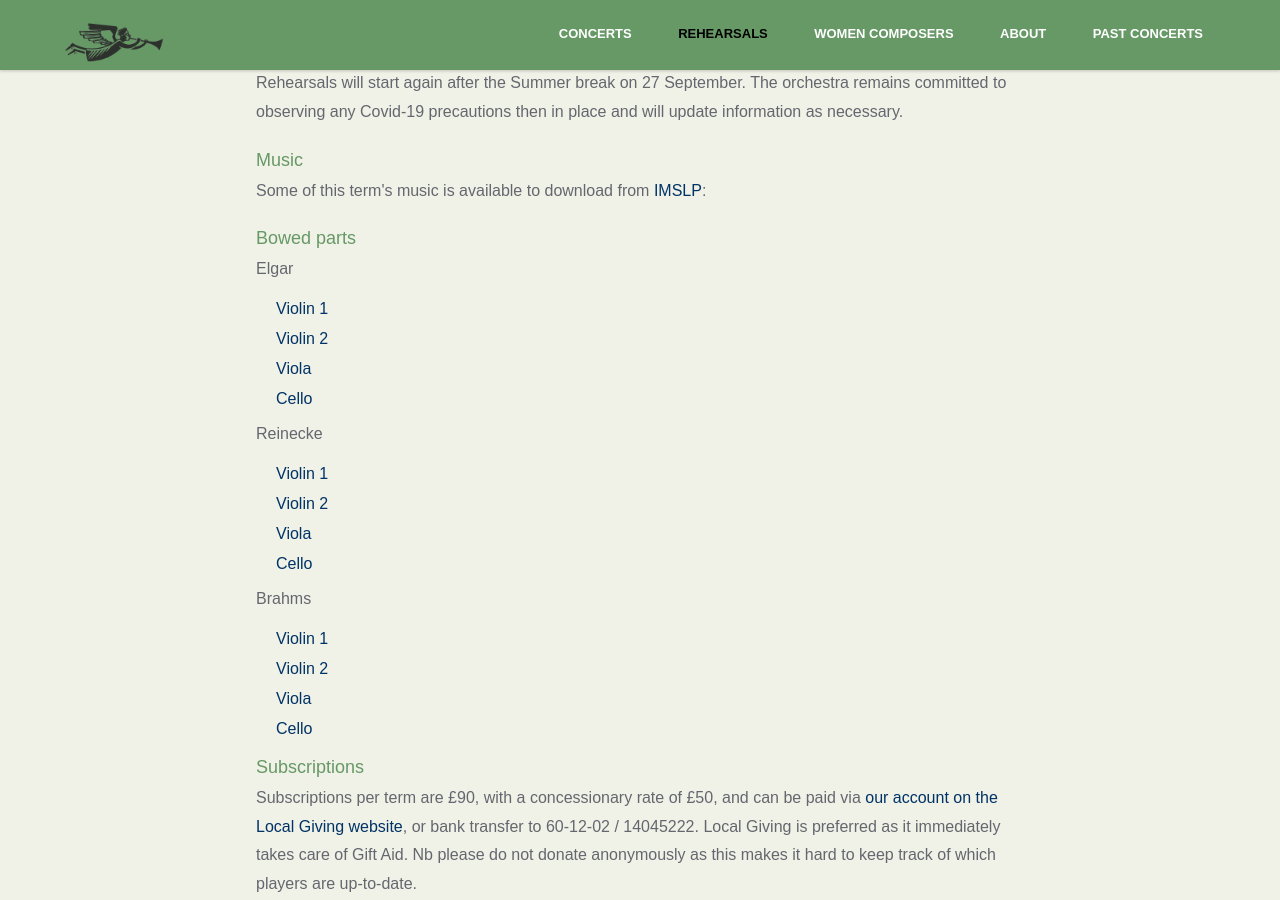
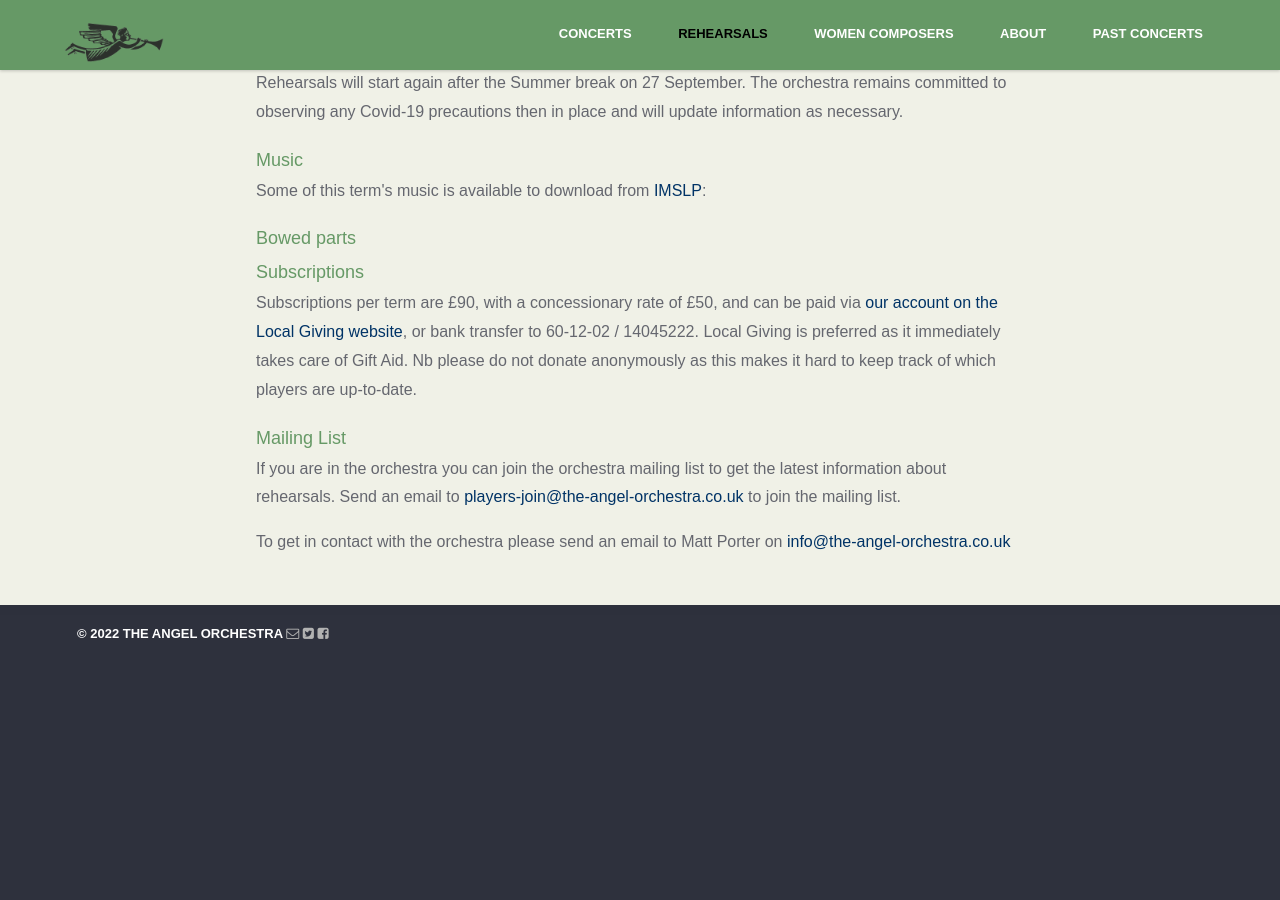
Before and after one commit to the-angel-orchestra/the-angel-orchestra.github.io, a Jekyll site: the page built from rehearsals/index.html, in a window 1280 px wide and 900 px high, scrolled down 1024 px. Built offline with Jekyll 4.4.1, drawn with Linux system fonts in a browser that asks for light colours; nearby versions of some CDN libraries; some web fonts are replaced; after the commit the page ends 1686 px from its top, so only the background shows below that.

Commit message:
Update bowed-parts.html

```diff
--- a/_includes/bowed-parts.html
+++ b/_includes/bowed-parts.html
@@ -1,25 +1 @@
 <h3 id="bowed_parts">Bowed parts</h3>
-
-<p>Elgar</p>
-<ul>
-    <li><a href="/assets/images/Elgar Froissart vln1.pdf">Violin 1</a></li>
-    <li><a href="/assets/images/Elgar Froissart vln2.pdf">Violin 2</a></li>
-    <li><a href="/assets/images/Elgar Froissart vla.pdf">Viola</a></li>
-    <li><a href="/assets/images/Elgar Froissart vcl cb.pdf">Cello</a></li>
-</ul>
-
-<p>Reinecke</p>
-<ul>
-    <li><a href="/assets/images/Reinecke flute concerto vln1 bowed.pdf">Violin 1</a></li>
-    <li><a href="/assets/images/Reinecke flute concerto vln2 bowed.pdf">Violin 2</a></li>
-    <li><a href="/assets/images/Reinecke flute concerto vla bowed.pdf">Viola</a></li>
-    <li><a href="/assets/images/Reinecke flute concerto vcl bowed.pdf">Cello</a></li>
-</ul>
-
-<p>Brahms</p>
-<ul>
-    <li><a href="/assets/images/Brahms 3 vln1 bowed.pdf">Violin 1</a></li>
-    <li><a href="/assets/images/Brahms 3 vln2 bowed.pdf">Violin 2</a></li>
-    <li><a href="/assets/images/Brahms 3 vla bowed.pdf">Viola</a></li>
-    <li><a href="/assets/images/Brahms 3 vcl bowed.pdf">Cello</a></li>
-</ul>
```
